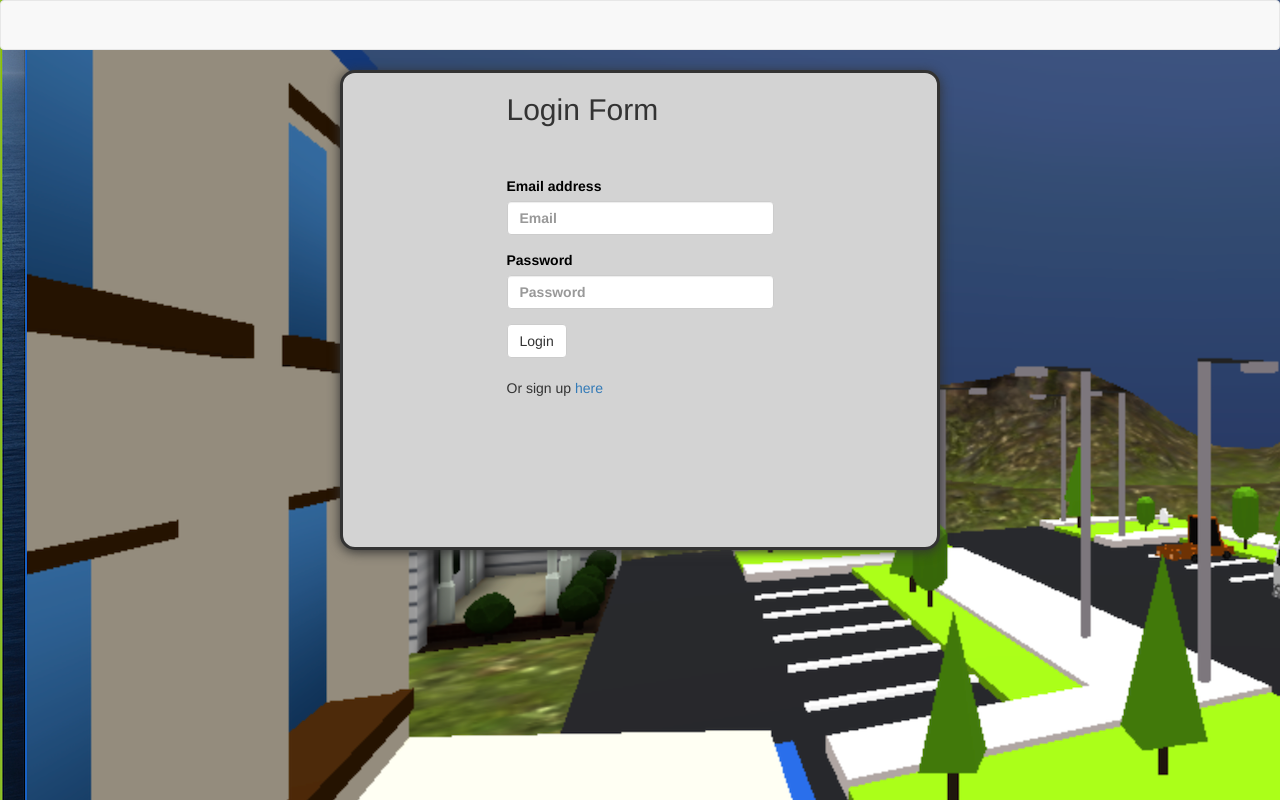
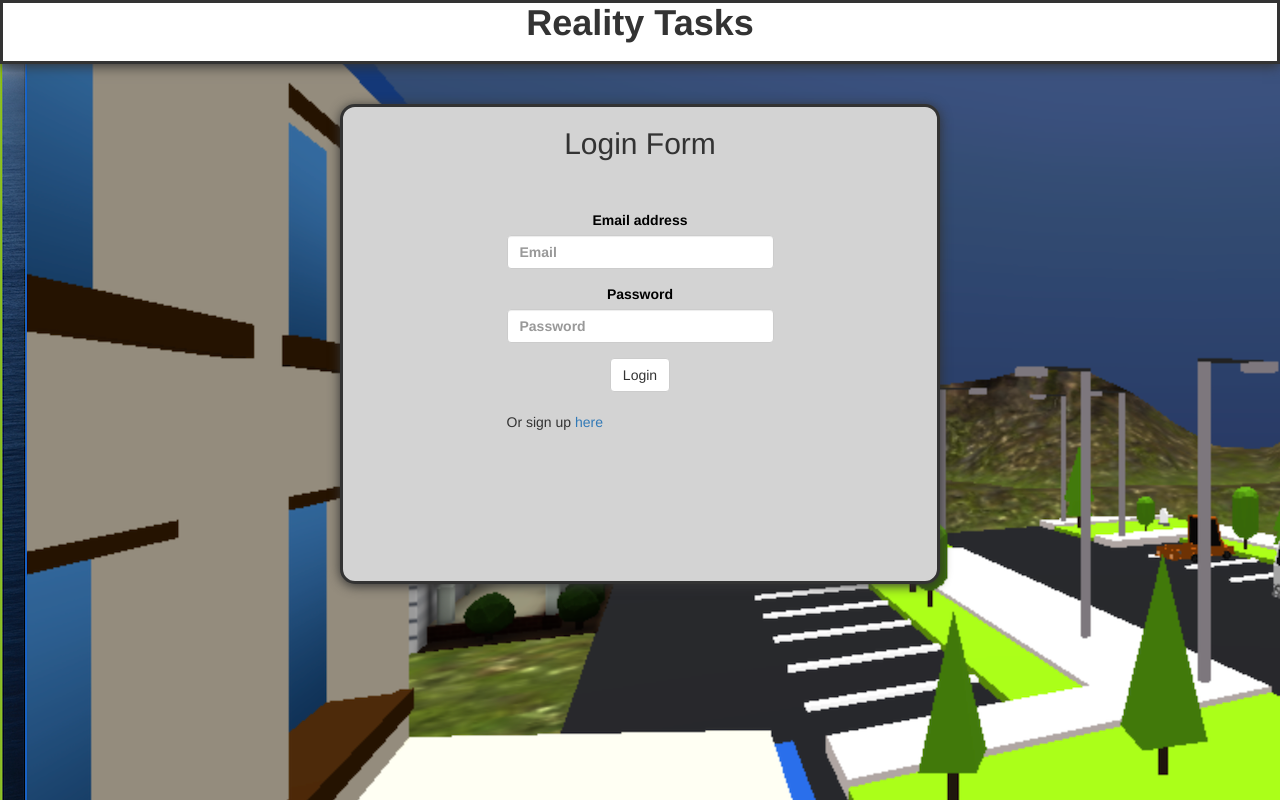
Before and after one commit to jacoblovins/reality-tasks, a website: page public/index.html in a window 1280 px wide. Drawn offline with nearby package versions, Linux system fonts and the light colour scheme.

Commit message:
change to look of login page

```diff
--- a/config/config.json
+++ b/config/config.json
@@ -1,7 +1,7 @@
 {
   "development": {
     "username": "root",
-    "password": "docker123",
+    "password": "Dbabzb08",
     "database": "vrtasklist_db",
     "host": "127.0.0.1",
     "dialect": "mysql"
--- a/public/index.html
+++ b/public/index.html
@@ -11,12 +11,15 @@
 <body>
  <!-- Login Page -->
 <body>
-  <nav class="navbar navbar-default">
-    <div class="container-fluid">
-      <div class="navbar-header">
+  <header><h1>Reality Tasks</h1></header>
+    <!-- <nav class="navbar navbar-default justify-content-md-center">
+    <div class="container-fluid justify-content-md-center">
+      <div class="navbar-header justify-content-md-center">
+
       </div>
     </div>
-  </nav>
+  </nav> -->
+
   <div class="container">
     <div class="row">
       <div class="col-md-6 col-md-offset-3">
--- a/public/stylesheets/style.css
+++ b/public/stylesheets/style.css
@@ -1,6 +1,10 @@
 form.signup,
 form.login {
   margin-top: 50px;
+  text-align: center;
+}
+h2 {
+  text-align: center;
 }
 body {
   background-image: url("../img/loginpage2.png");
@@ -25,3 +29,19 @@ input, label {
   color: black;
   font-weight: bold;
 }
+
+h1 {
+  text-align: center;
+  background-color: white;
+  width: 100%;
+  height: 8vh;
+  justify-content: center;
+  align-items: center;
+  /* max-width: 60rem; */
+  margin: 0 auto;
+  border-style: solid;
+  /* border-radius: 15px; */
+  box-shadow: 0px 2px 12px 0px;
+  margin-bottom: 40px;
+  font-weight: 1000;
+}
```
